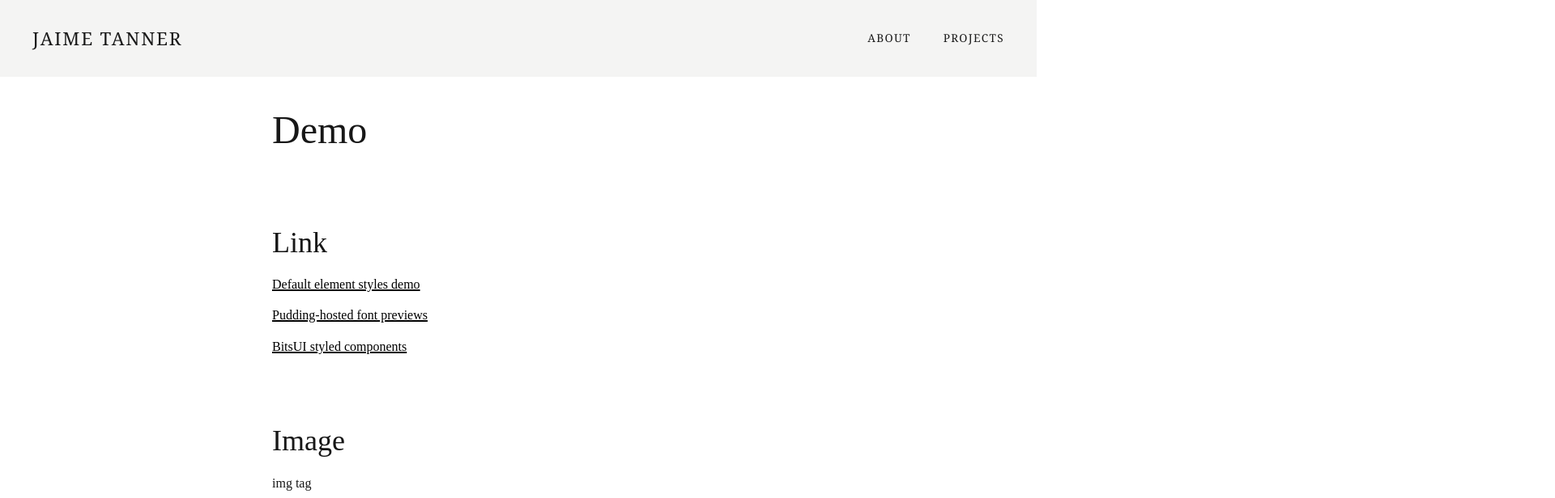
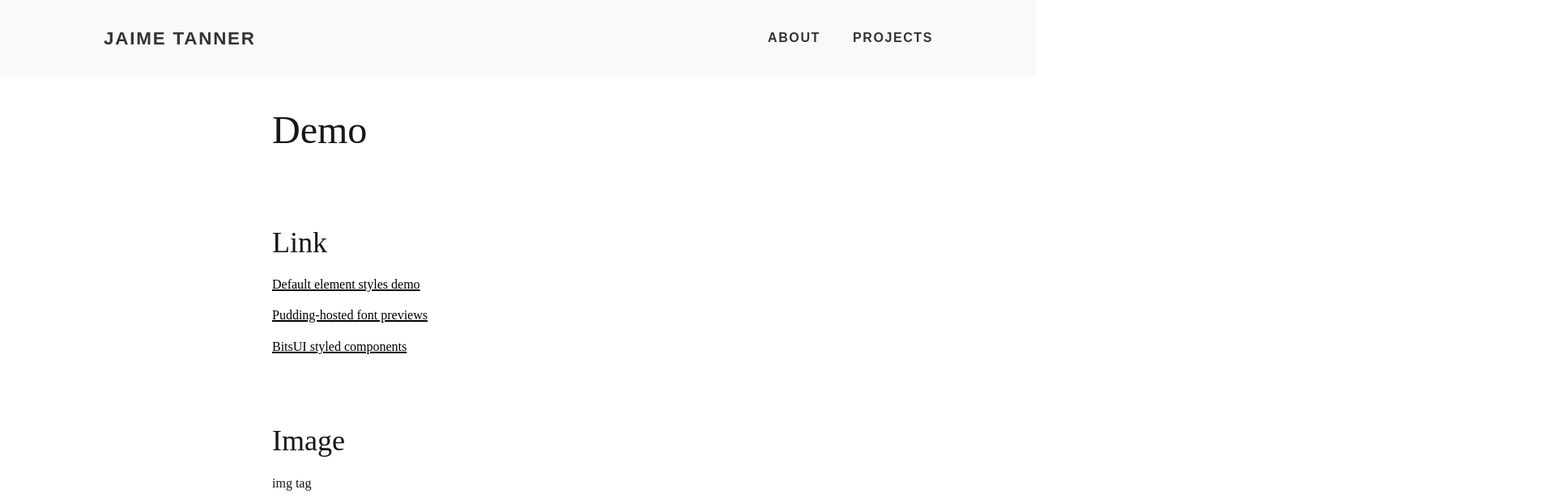
Before and after one commit to tannerjaime/jaime-portfolio, a SvelteKit app: page /demo in a window 1280 px wide. Shown: the top 616 px of the page at 81% size, 1920 px wide, since content can reach past the window. Built offline with nearby package versions, Linux system fonts and the light colour scheme; a web font is replaced by a local one.

Commit message:
minor styling changes

```diff
--- a/src/components/Meta.svelte
+++ b/src/components/Meta.svelte
@@ -36,6 +36,9 @@
 	<meta name="robots" content="max-image-preview:large" />
 
 	<link rel="canonical" href="{url}/" />
+	<link rel="preconnect" href="https://fonts.googleapis.com">
+	<link rel="preconnect" href="https://fonts.gstatic.com" crossorigin>
+	<link href="https://fonts.googleapis.com/css2?family=Mozilla+Text:wght@200..700&display=swap" rel="stylesheet">
 
 	{#each preloadFont as href}
 		<link rel="preload" {href} as="font" type="font/woff2" crossorigin />
--- a/src/components/project/Nav.svelte
+++ b/src/components/project/Nav.svelte
@@ -19,16 +19,19 @@
     display: flex;
     align-items: center;
     justify-content: space-between;
-    padding: 2rem 2.5rem;
-    background: #f4f4f3;
+    padding: 2rem 8rem;
+    background: #F9F9F7;
   }
 
   .logo {
-    font-family: 'Georgia', 'Times New Roman', serif;
+    font-family: "Mozilla Text", sans-serif;
+    font-optical-sizing: auto;
+    font-weight: 600;
+    font-style: normal;
     font-size: 1.4rem;
     letter-spacing: 0.08em;
     text-transform: uppercase;
-    color: #1a1a1a;
+    color: #333331;
     text-decoration: none;
   }
 
@@ -41,11 +44,14 @@
   }
 
   li a {
-    font-family: 'Georgia', 'Times New Roman', serif;
-    font-size: 0.85rem;
+    font-family: "Mozilla Text", sans-serif;
+    font-optical-sizing: auto;
+    font-weight: 600;
+    font-style: normal;
+    font-size: 1rem;
     letter-spacing: 0.1em;
     text-transform: uppercase;
-    color: #1a1a1a;
+    color: #333331;
     text-decoration: none;
   }
 
--- a/src/data/copy.json
+++ b/src/data/copy.json
@@ -19,7 +19,7 @@
           "type": "About",
           "value": {
             "video": "/assets/project/aquarium.MOV",
-            "text": "Jaime Tanner is a designer & developer currently working at The New York Times as their first Accessibility Visuals Editor. \r\n\r\n\r\nShe’s living, working and raising her sweet baby in San Francisco. \r\n\r\n\r\nFormerly with Visa, the Institute of International Education, The Trevor Project, the Center for Data Arts, and the Burke-Cornell Medical Research Institute."
+            "text": "I’m a designer & developer currently working at The New York Times as their first Accessibility Visuals Editor. Formerly with Visa, the Institute of International Education, The Trevor Project, the Center for Data Arts, and the Burke-Cornell Research Institute. \r\nLiving, working and raising her sweet baby in the heart of San Francisco ♥"
           }
         }
       ]
```
Also changed, not shown: src/components/project/About.svelte (+34 -15 lines).
